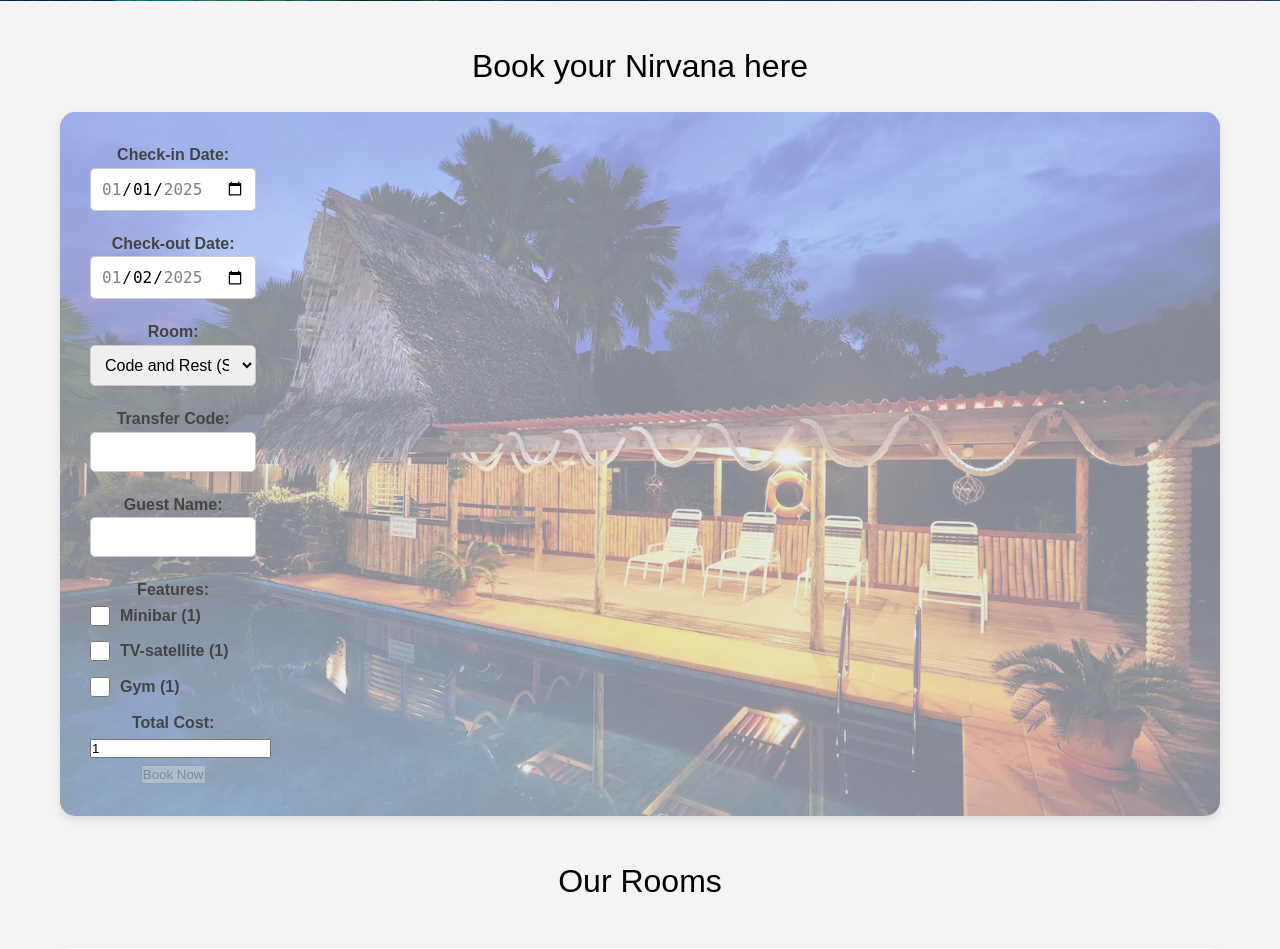
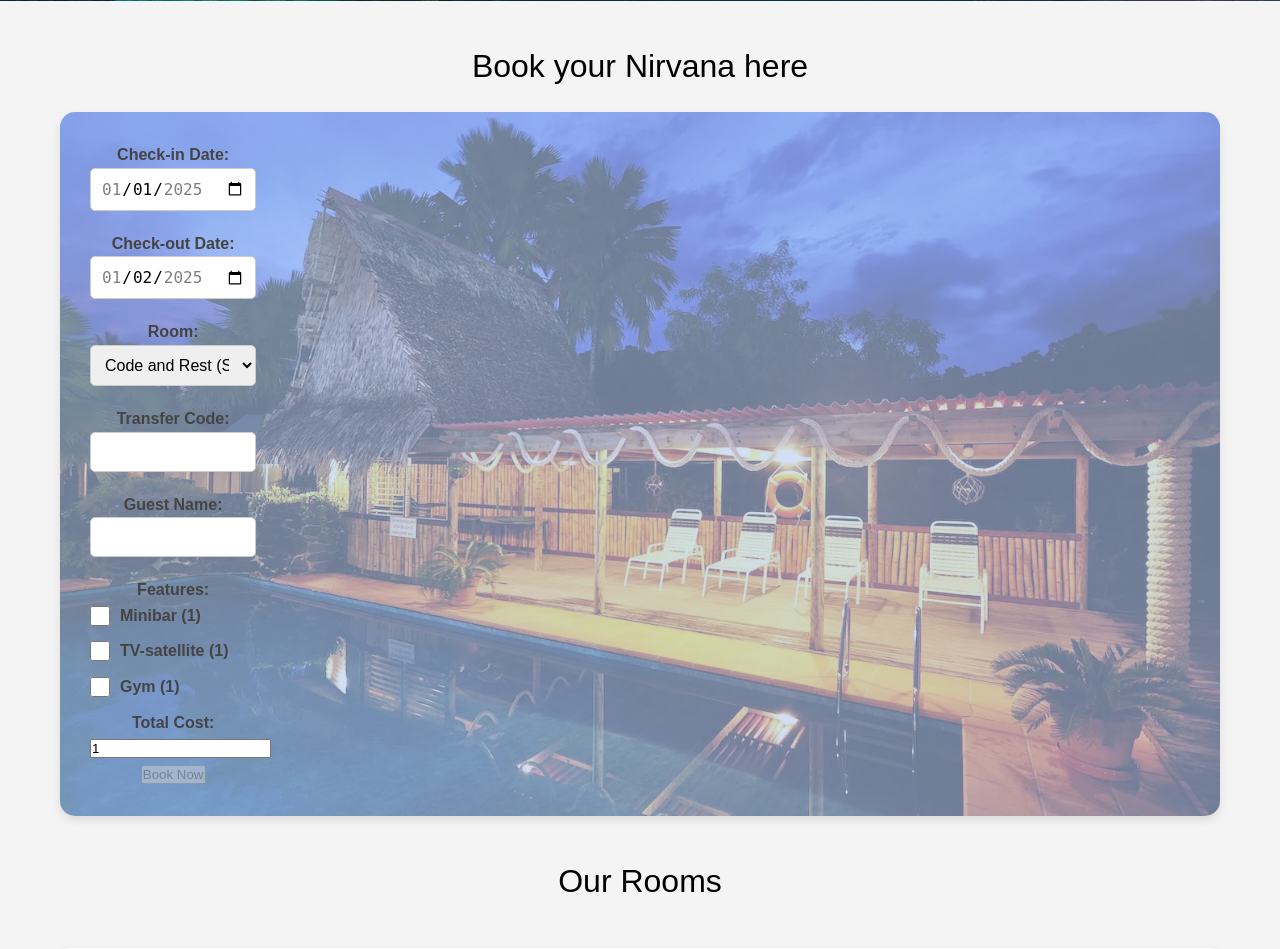
Before and after one commit to Luisal182/Kosrae-Lagoon, a PHP site: page / in a window 1280 px wide. Shown: the part 639-1588 px from the top of the page. Run offline with PHP 8.4, Linux system fonts and the light colour scheme.

Commit message:
change booking section

```diff
--- a/styles.css
+++ b/styles.css
@@ -41,9 +41,8 @@ main {
     max-width: 100%;
     margin: 0 auto;
     width: 100%;
-    background: linear-gradient(to right, rgba(221, 228, 243, 0.6), rgba(219, 226, 242, 0.6)), url('images/Micro-hotel.webp') no-repeat right center;
+    background: linear-gradient(to right, rgba(180, 206, 245, 0.6), rgba(181, 202, 246, 0.6)), url('images/Micro-hotel.webp') no-repeat right center;
     background-size: cover; /* Make the background image cover the entire container */
-    /* Increase transparency by adjusting rgba values */
 }
 
 .booking-form {
@@ -61,6 +60,11 @@ main {
 label {
     font-weight: bold;
     color: #444;
+}
+
+label:hover {
+    color: #ed12e9; /* Change color on hover */
+    cursor: pointer; /* Change cursor to pointer */
 }
 
 input[type="date"],
```
